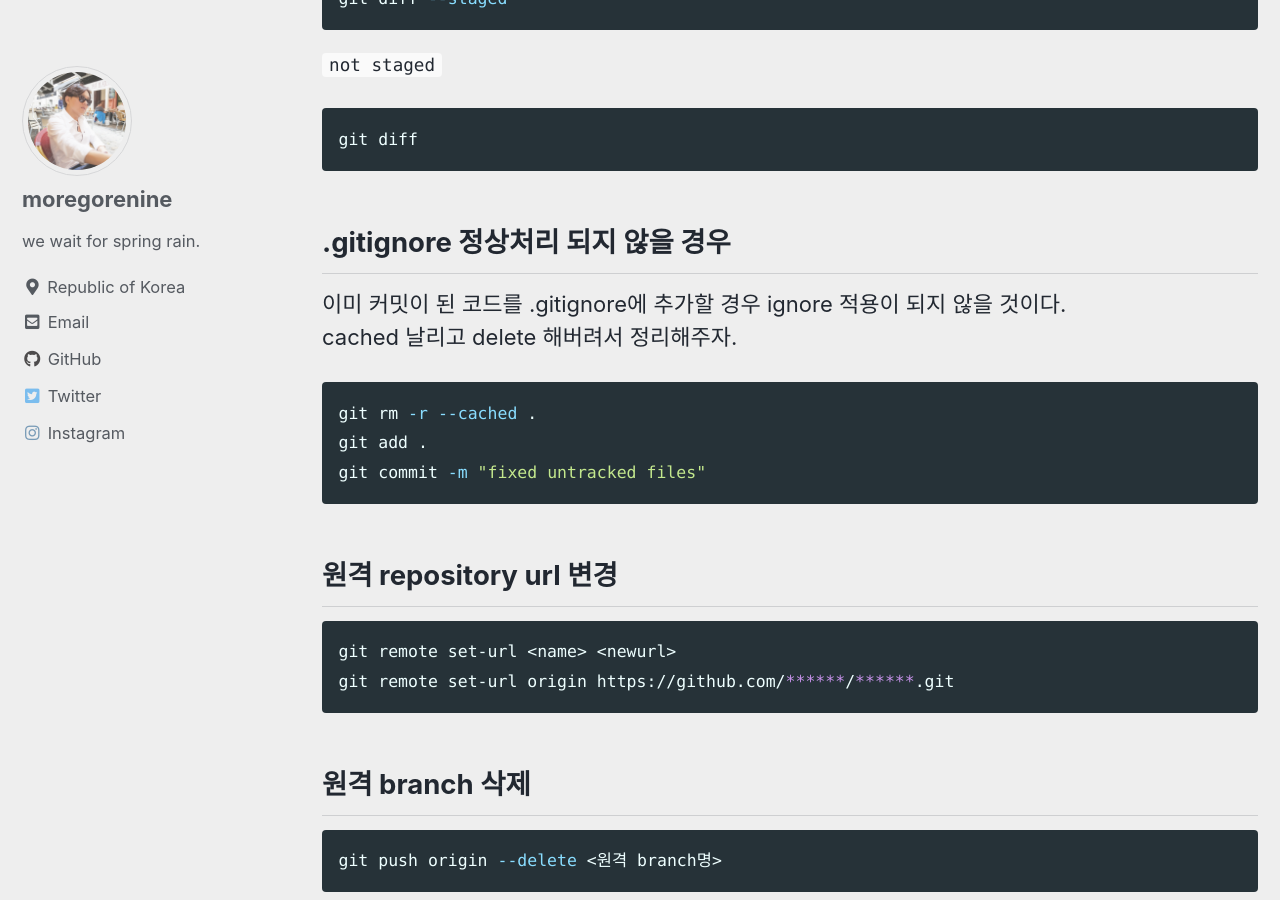
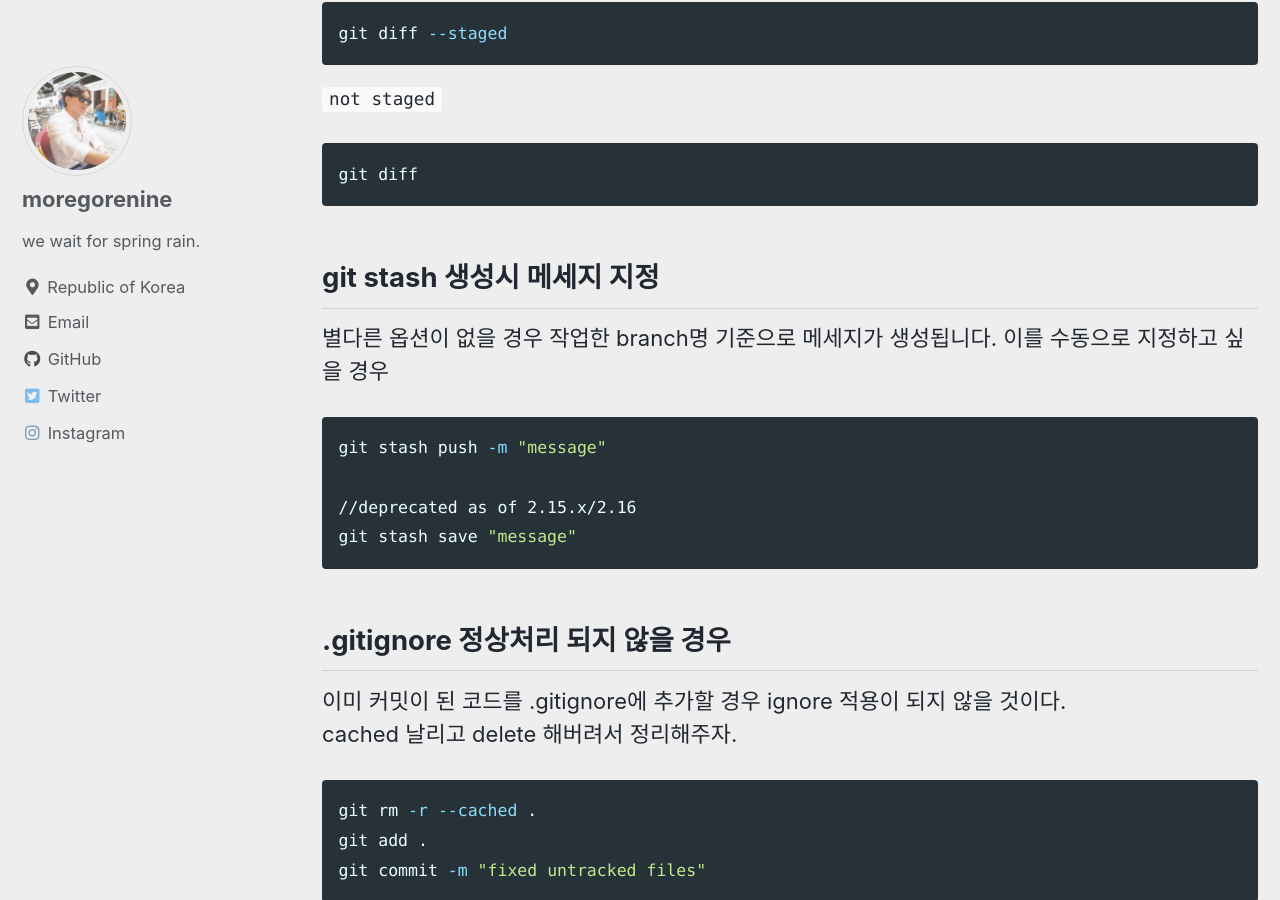
Before and after one commit to moregorenine/moregorenine.github.io, a Jekyll site: the page built from _posts/git/2021-7-1-git.md, in a window 1280 px wide and 900 px high, scrolled down 3251 px. Built offline with Jekyll 4.4.1, drawn with Linux system fonts in a browser that asks for light colours; cached includes are drawn as plain includes; comment, search, counter and statistics services are not loaded.

Commit message:
Update 2021-7-1-git.md

````diff
--- a/_posts/git/2021-7-1-git.md
+++ b/_posts/git/2021-7-1-git.md
@@ -89,6 +89,16 @@ git diff --staged
 ```bash
 git diff
 ```
+
+## git stash 생성시 메세지 지정
+별다른 옵션이 없을 경우 작업한 branch명 기준으로 메세지가 생성됩니다. 이를 수동으로 지정하고 싶을 경우
+```bash
+git stash push -m "message"
+
+//deprecated as of 2.15.x/2.16
+git stash save "message"
+```
+
 
 ## .gitignore 정상처리 되지 않을 경우
 이미 커밋이 된 코드를 .gitignore에 추가할 경우 ignore 적용이 되지 않을 것이다.
````
